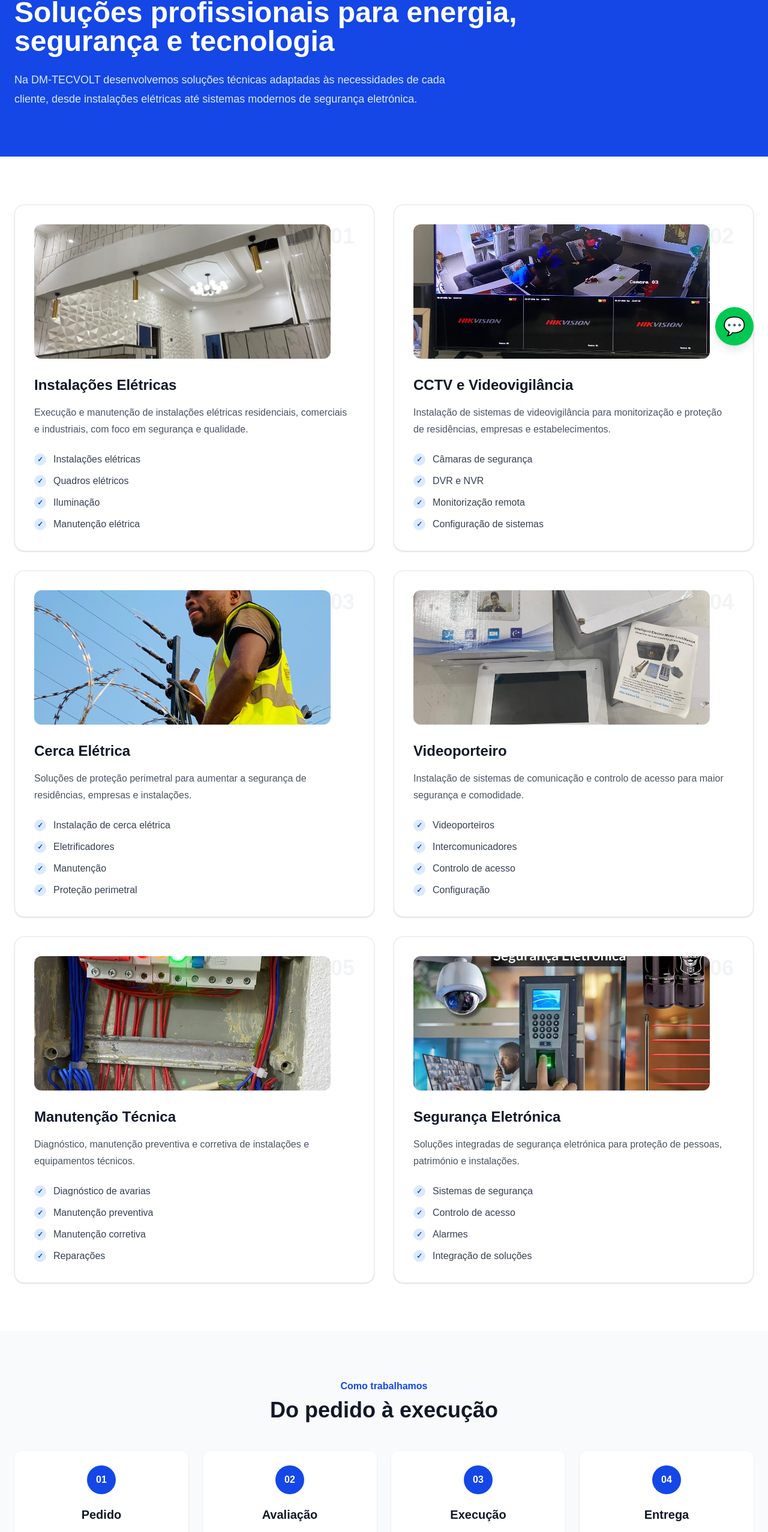
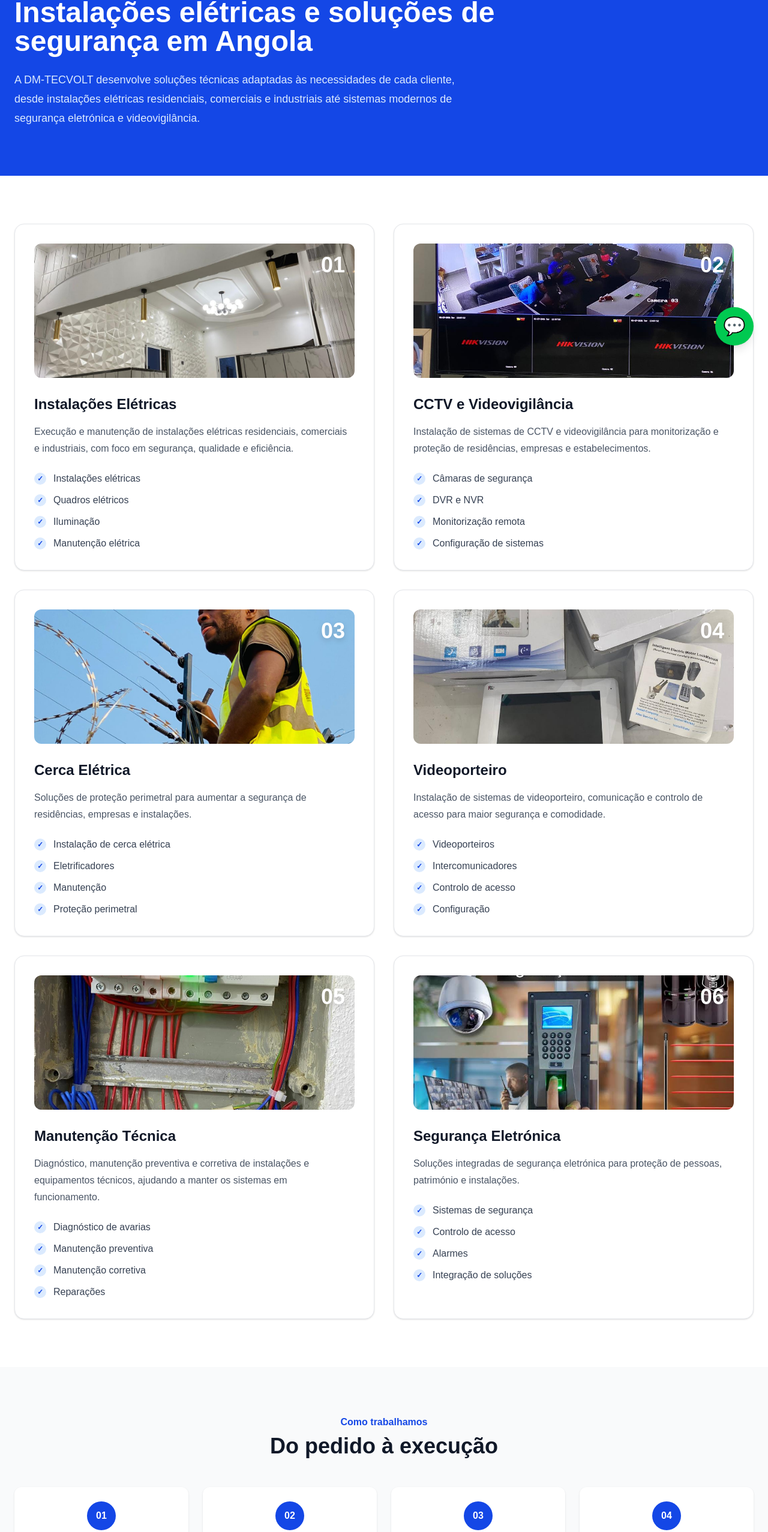
Before and after one commit to dm-tecvolt-angola/dm-tecvolt, a Next.js app: page /servicos in a window 1280 px wide. Shown: the part 200-2754 px from the top of the page at 60% size. Built offline with nearby package versions, Linux system fonts and the light colour scheme.

Commit message:
Otimiza SEO da pagina de servicos

```diff
--- a/app/servicos/page.tsx
+++ b/app/servicos/page.tsx
@@ -1,11 +1,42 @@
+import type { Metadata } from "next";
 import Image from "next/image";
+
+export const metadata: Metadata = {
+  title: "Serviços de Instalações Elétricas e Segurança Eletrónica",
+  description:
+    "Conheça os serviços da DM-TECVOLT em Angola: instalações elétricas, CCTV, videovigilância, cerca elétrica, videoporteiro, segurança eletrónica e manutenção técnica.",
+
+  keywords: [
+    "instalações elétricas Angola",
+    "instalações elétricas Cabinda",
+    "CCTV Angola",
+    "CCTV Cabinda",
+    "videovigilância Angola",
+    "cerca elétrica Angola",
+    "videoporteiro Angola",
+    "segurança eletrónica Angola",
+    "manutenção elétrica Angola",
+    "manutenção técnica Cabinda",
+    "DM-TECVOLT",
+  ],
+
+  openGraph: {
+    title: "Serviços | DM-TECVOLT",
+    description:
+      "Instalações elétricas, CCTV, videovigilância, cerca elétrica, videoporteiro, segurança eletrónica e manutenção técnica em Angola.",
+    url: "https://dm-tecvolt.vercel.app/servicos",
+    siteName: "DM-TECVOLT",
+    type: "website",
+  },
+};
+
 const servicos = [
   {
     numero: "01",
     titulo: "Instalações Elétricas",
     imagem: "/images/servicos/eletrica.jpeg",
     descricao:
-      "Execução e manutenção de instalações elétricas residenciais, comerciais e industriais, com foco em segurança e qualidade.",
+      "Execução e manutenção de instalações elétricas residenciais, comerciais e industriais, com foco em segurança, qualidade e eficiência.",
     itens: [
       "Instalações elétricas",
       "Quadros elétricos",
@@ -18,7 +49,7 @@ const servicos = [
     titulo: "CCTV e Videovigilância",
     imagem: "/images/servicos/cctv.jpeg",
     descricao:
-      "Instalação de sistemas de videovigilância para monitorização e proteção de residências, empresas e estabelecimentos.",
+      "Instalação de sistemas de CCTV e videovigilância para monitorização e proteção de residências, empresas e estabelecimentos.",
     itens: [
       "Câmaras de segurança",
       "DVR e NVR",
@@ -44,7 +75,7 @@ const servicos = [
     titulo: "Videoporteiro",
     imagem: "/images/servicos/videoporteiro.jpeg",
     descricao:
-      "Instalação de sistemas de comunicação e controlo de acesso para maior segurança e comodidade.",
+      "Instalação de sistemas de videoporteiro, comunicação e controlo de acesso para maior segurança e comodidade.",
     itens: [
       "Videoporteiros",
       "Intercomunicadores",
@@ -57,7 +88,7 @@ const servicos = [
     titulo: "Manutenção Técnica",
     imagem: "/images/servicos/manutencao.jpeg",
     descricao:
-      "Diagnóstico, manutenção preventiva e corretiva de instalações e equipamentos técnicos.",
+      "Diagnóstico, manutenção preventiva e corretiva de instalações e equipamentos técnicos, ajudando a manter os sistemas em funcionamento.",
     itens: [
       "Diagnóstico de avarias",
       "Manutenção preventiva",
@@ -79,6 +110,7 @@ const servicos = [
     ],
   },
 ];
+
 export default function ServicosPage() {
   return (
     <main className="min-h-screen bg-white text-gray-900">
@@ -90,13 +122,14 @@ export default function ServicosPage() {
           </p>
 
           <h1 className="mt-3 max-w-4xl text-4xl font-bold md:text-5xl">
-            Soluções profissionais para energia, segurança e tecnologia
+            Instalações elétricas e soluções de segurança em Angola
           </h1>
 
           <p className="mt-6 max-w-3xl text-lg leading-8 text-blue-100">
-            Na DM-TECVOLT desenvolvemos soluções técnicas adaptadas às
-            necessidades de cada cliente, desde instalações elétricas até
-            sistemas modernos de segurança eletrónica.
+            A DM-TECVOLT desenvolve soluções técnicas adaptadas às
+            necessidades de cada cliente, desde instalações elétricas
+            residenciais, comerciais e industriais até sistemas modernos de
+            segurança eletrónica e videovigilância.
           </p>
         </div>
       </section>
@@ -110,17 +143,16 @@ export default function ServicosPage() {
                 key={servico.numero}
                 className="group rounded-2xl border border-gray-200 bg-white p-8 shadow-sm transition duration-300 hover:-translate-y-1 hover:shadow-xl"
               >
-                <div className="flex items-start justify-between">
                 <div className="relative h-56 w-full overflow-hidden rounded-xl">
                   <Image
                     src={servico.imagem}
-    alt={servico.titulo}
+                    alt={`${servico.titulo} - DM-TECVOLT`}
                     fill
+                    sizes="(max-width: 768px) 100vw, 50vw"
                     className="object-cover transition duration-500 group-hover:scale-105"
                   />
-</div>
 
-                  <span className="text-4xl font-bold text-gray-100 transition group-hover:text-blue-100">
+                  <span className="absolute right-4 top-4 text-4xl font-bold text-white drop-shadow-lg">
                     {servico.numero}
                   </span>
                 </div>
@@ -171,17 +203,17 @@ export default function ServicosPage() {
               {
                 numero: "01",
                 titulo: "Pedido",
-                texto: "O cliente apresenta a sua necessidade.",
+                texto: "O cliente apresenta a sua necessidade através do nosso formulário de serviço.",
               },
               {
                 numero: "02",
                 titulo: "Avaliação",
-                texto: "Analisamos o projeto e identificamos a melhor solução.",
+                texto: "Analisamos o projeto e identificamos a solução técnica mais adequada.",
               },
               {
                 numero: "03",
                 titulo: "Execução",
-                texto: "A nossa equipa realiza o trabalho com responsabilidade.",
+                texto: "A nossa equipa realiza o trabalho com responsabilidade e atenção à segurança.",
               },
               {
                 numero: "04",
@@ -219,7 +251,7 @@ export default function ServicosPage() {
 
           <p className="mx-auto mt-4 max-w-2xl text-gray-300">
             Envie o seu pedido e explique-nos o que precisa. A DM-TECVOLT
-            analisará a sua necessidade.
+            analisará a sua necessidade e poderá entrar em contacto consigo.
           </p>
 
           <a
```
Lines whose indentation alone changed are shown as unchanged.
